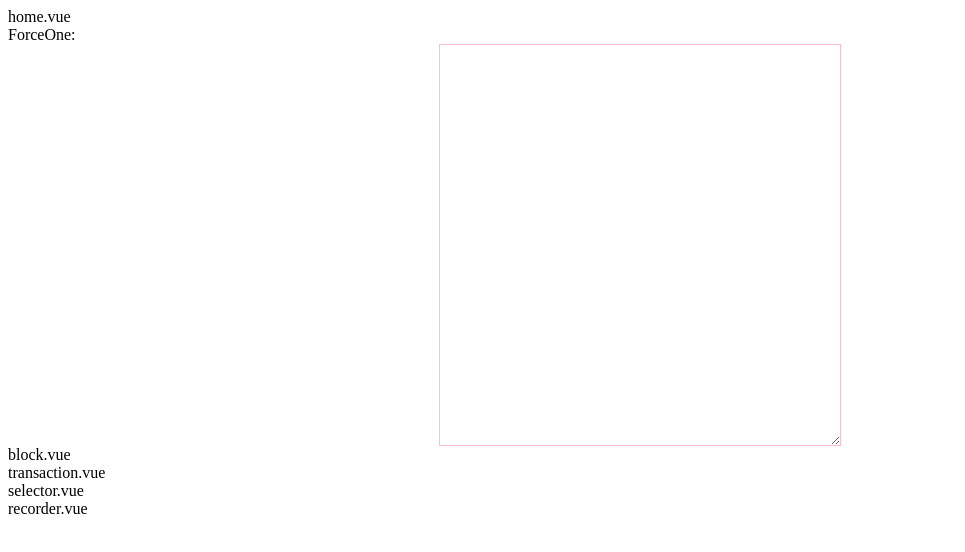
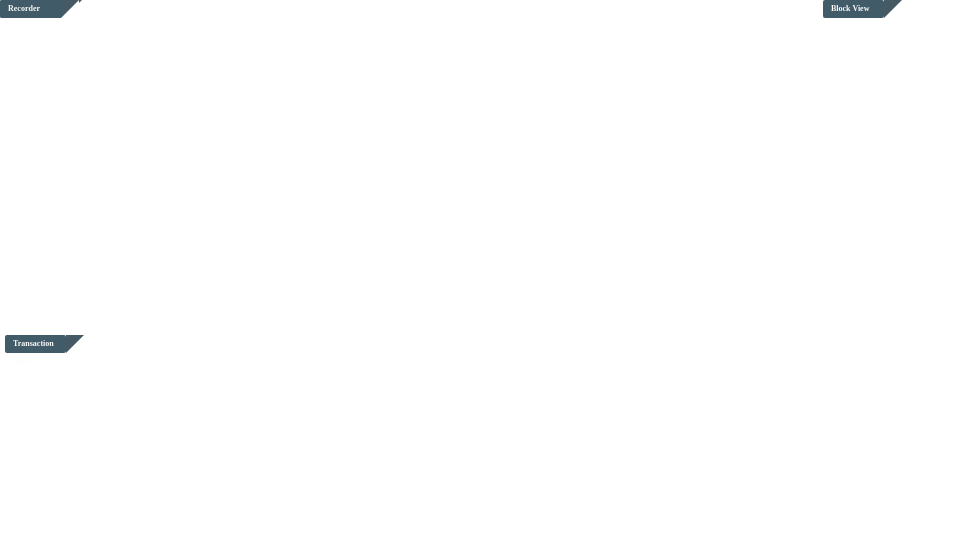
Before and after one commit to AmbitionCX/mev-inspector, a Vue app in the folder mev-vis/: page / in a window 1280 px wide. Shown: the top 552 px of the page, without its empty margins (0-965 px from the left). Built offline with nearby package versions, Linux system fonts and the light colour scheme.

Commit message:
[update] formats

```diff
--- a/mev-vis/src/App.vue
+++ b/mev-vis/src/App.vue
@@ -1,26 +1,83 @@
+<template>
+  <div>
+    <overview />
+    <blockview />
+    <transactionview />
+    <selector />
+    <recorder />
+  </div>
+</template>
+
 <script setup>
   import overview from './components/OverView.vue';
   import blockview from './components/BlockView.vue';
   import transactionview from './components/TransactionView.vue';
   import selector from './components/Selector.vue';
   import recorder from './components/Recorder.vue';
+
 </script>
 
-<template>
-  <div>home.vue</div>
-  <overview />
-  <blockview />
-  <transactionview />
-  <selector />
-  <recorder />
-</template>
-
-<style scoped>
+<style>
+#Overview{
+  position: absolute;
+  top:0px;
+  left:3px;
+  background: #ffffff;
+  z-index:0;
+}
+#Block-view {
+  position: absolute;
+  top:0px;
+  left:823px;
+  background: #ffffff;
+  border-radius: 2px;
+  border-color: blueviolet;
+  z-index:0;
+}
+#Transaction-view {
+  position:absolute;
+  top:335px;
+  left:5px;
+  background: #ffffff;
+}
+#Selector {
+  position:absolute;
+}
+#Recorder {
+  position:absolute;
+}
 #app {
     position: absolute;
     top: 0;
     left: 0;
     width: 100%;
     height: 100%;
-  }
+}
+.panel-header {
+  position: absolute;
+  left:0px;
+  top:0px;
+  padding: 0 8px;
+  width: 45px;
+  height: 18px;
+  line-height: 18px;
+  font-size: 8px;
+  background: #415c68;
+  color: #fcfcfc;
+  display: flex;
+  font-weight: bold;
+  border-radius: 2px;
+  box-shadow: 0 1px 2px rgba(26 26 26 0.2);
+  z-index:99;
+  text-align: left;
+}
+.panel-header-end {
+  position: absolute;
+  top: 0px;
+  left: 60.5px;
+  border-top: 18px solid #455a64;
+  border-right: 18px solid #ffffff;
+  border-bottom: 0px solid #ffffff;
+  z-index:98;
+}
 </style>
--- a/mev-vis/src/components/BlockView.vue
+++ b/mev-vis/src/components/BlockView.vue
@@ -1,11 +1,17 @@
+<template>
+  <div id="Block-view">
+    <div class="panel-header">Block View</div>
+    <div class="panel-header-end"></div>
+    <svg>
+
+    </svg>
+  </div>
+</template>
+
 <script setup>
 
 </script>
 
-<template>
-  <div>block.vue</div>
-</template>
-
 <style scoped>
 
 </style>
--- a/mev-vis/src/components/OverView.vue
+++ b/mev-vis/src/components/OverView.vue
@@ -1,12 +1,11 @@
 <template>
-  	ForceOne:
-	<br />
+  <div id="Overview">
+    <div class="panel-header">Overview</div>
+    <div class="panel-header-end"></div>
+    <svg>
 
-	<div class="svgSizer">
-		<div class="svg-container">
-
-		</div>
-	</div>
+    </svg>
+  </div>
 </template>
 
 <script setup>
@@ -14,32 +13,5 @@
 </script>
 
 <style scoped>
-.svgSizer {
-	width: 400px;
-	height: 400px;
-	margin: 0 auto;
-	border: thin solid pink;
-
-	resize: both;
-	overflow: auto; /* needed for resize to work */
-}
-.svg-container {
-	display: inline-block;
-	position: relative;
-	width: 100%;
-	height: 100%;
-	/* padding-bottom: 100%; */
-	vertical-align: middle;
-	overflow: hidden;
-}
-.svg-container > svg {
-	position: absolute;
-	top: 0;
-	left: 0;
-	bottom: 0;
-	right: 0;
-	width: 100%;
-	height: 100%;
-}
 
 </style>
--- a/mev-vis/src/components/Recorder.vue
+++ b/mev-vis/src/components/Recorder.vue
@@ -1,11 +1,17 @@
+<template>
+  <div id="Recorder">
+    <div class="panel-header">Recorder</div>
+    <div class="panel-header-end"></div>
+    <svg>
+
+    </svg>
+  </div>
+</template>
+
 <script setup>
 
 </script>
 
-<template>
-  <div>recorder.vue</div>
-</template>
-
 <style scoped>
 
 </style>
--- a/mev-vis/src/components/Selector.vue
+++ b/mev-vis/src/components/Selector.vue
@@ -1,11 +1,17 @@
+<template>
+  <div id="Selector">
+    <div class="panel-header">Selector</div>
+    <div class="panel-header-end"></div>
+    <svg>
+
+    </svg>
+  </div>
+</template>
+
 <script setup>
 
 </script>
 
-<template>
-  <div>selector.vue</div>
-</template>
-
 <style scoped>
 
 </style>
--- a/mev-vis/src/components/TransactionView.vue
+++ b/mev-vis/src/components/TransactionView.vue
@@ -1,11 +1,17 @@
+<template>
+  <div id="Transaction-view">
+    <div class="panel-header">Transaction View</div>
+    <div class="panel-header-end"></div>
+    <svg>
+
+    </svg>
+  </div>
+</template>
+
 <script setup>
 
 </script>
 
-<template>
-  <div>transaction.vue</div>
-</template>
-
 <style scoped>
 
 </style>
```
Also changed, not shown: 1 other file (tests, documents, lock files or other folders).
